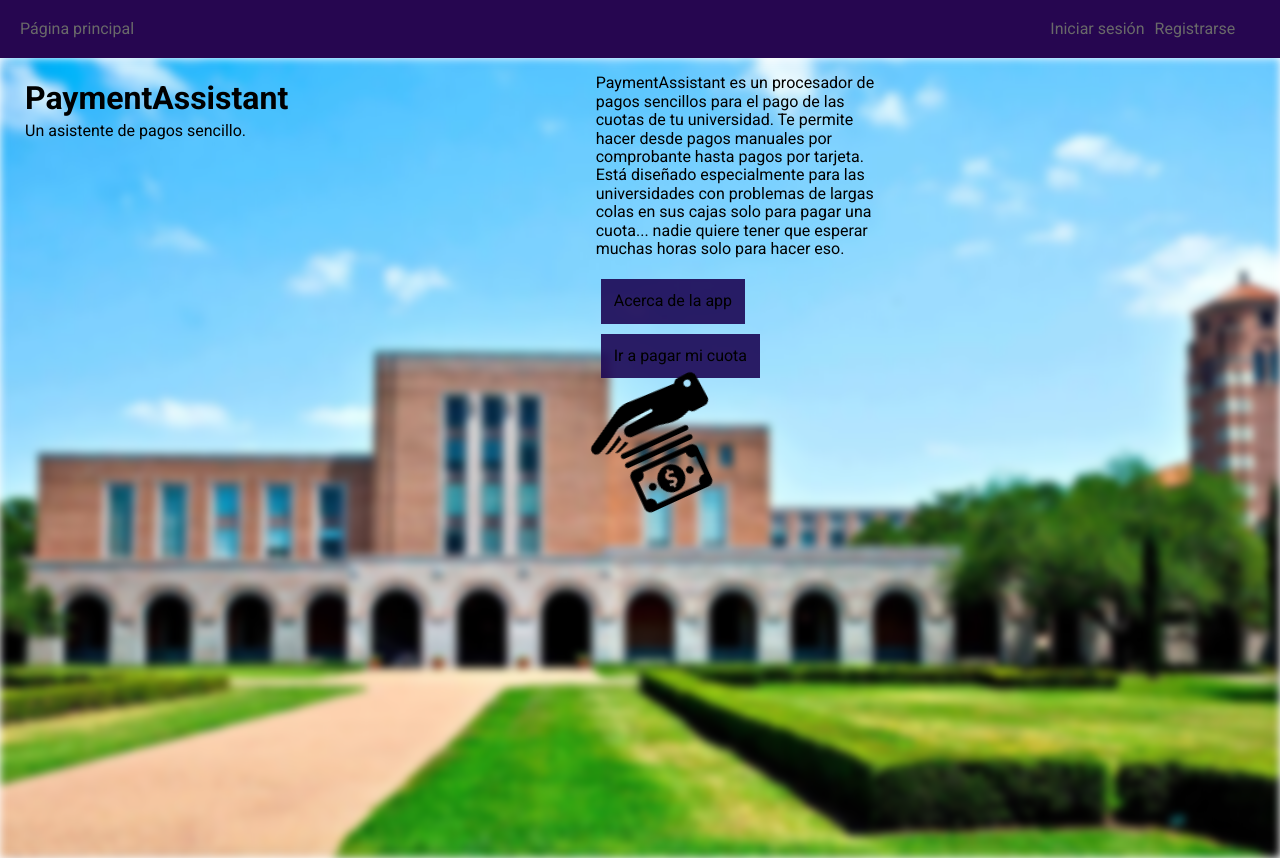
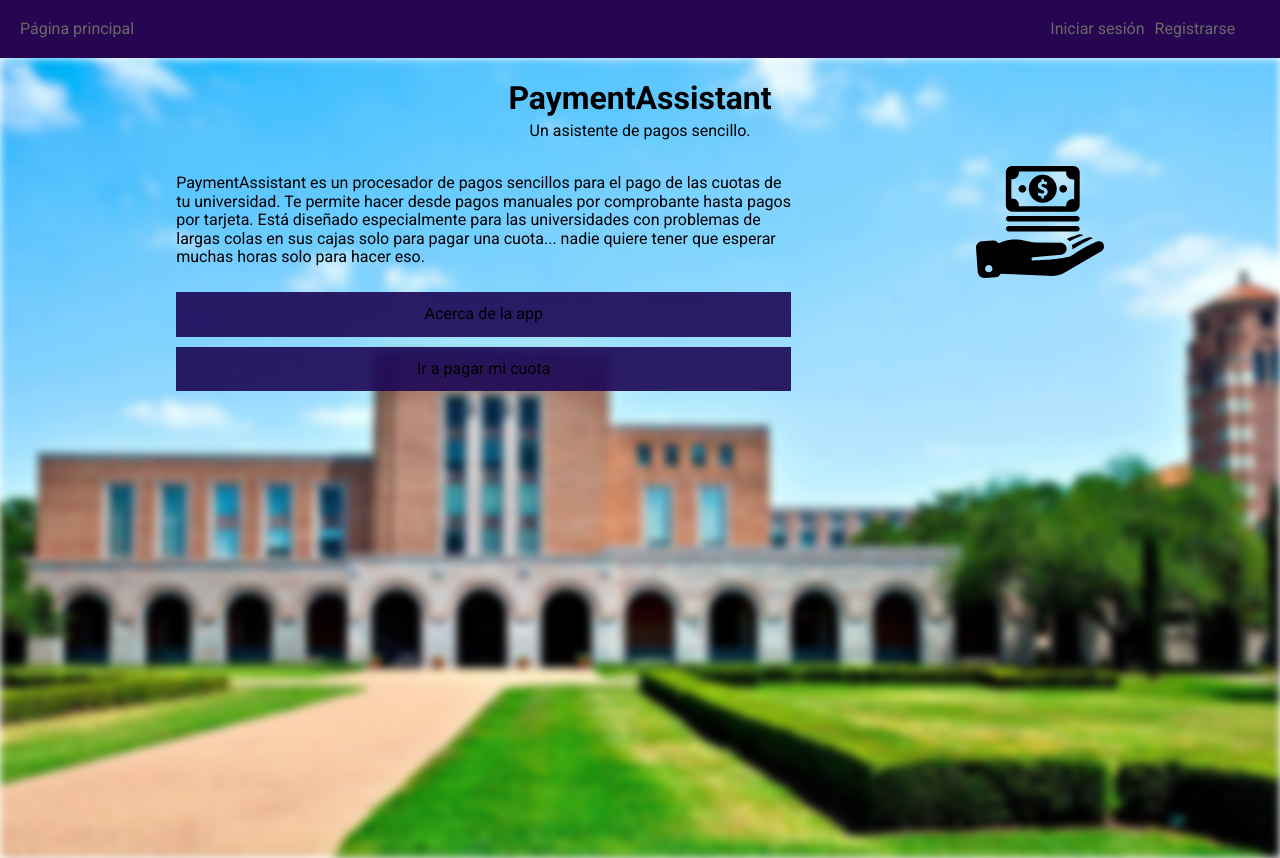
Before and after one commit to Vz0n/PaymentAssistant, a Flask app: page / in a window 1280 px wide. Run offline with Flask 3, Linux system fonts and the light colour scheme; parts of the project's set-up code (start-up, migrations or seed data) failed here and were passed over; some libraries are stand-ins or nearby versions.

Commit message:
restyle page contents

```diff
--- a/static/css/main.css
+++ b/static/css/main.css
@@ -35,7 +35,15 @@
 button, .link-button {
     background-color: var(--buttons-color);
     padding: 13px;
+    text-align: center;
     border: none;
+}
+
+.text-container {
+    width: 50%;
+    display: flex;
+    flex-direction: column;
+    gap: 10px;
 }
 
 .link {
@@ -44,7 +52,7 @@
 }
 
 .link:hover, .link-button:hover {
-    scale: 1.1;
+    scale: 1.03;
     box-shadow: 1px 1px 15px var(--primary-color);
 }
 
@@ -114,3 +122,11 @@
         width: 88%;
     }
 }
+
+.box-warning {
+    background-color: var(--primary-color);
+    border-radius: 5px;
+    color: yellow;
+    margin: auto;
+    padding: 5px;
+}
--- a/static/css/pages.css
+++ b/static/css/pages.css
@@ -3,29 +3,25 @@
     margin-right: 25px;
     display: grid;
     grid-template:
-                 "header header header" 50px
-                 "  .   .   img" 60px
-                 "text text  . " min-content / min-content 300px 300px;
+                 "header header header" 100px
+                 "content  content  content" max-content
+                 "content  content  content" max-content;
     column-gap: 25%;
 
-    .content-header {
+    .text-header {
         grid-area: header;
-        margin-bottom: 50px;
+        text-align: center;
     }
 
-    .text {
-        grid-area: text;
-    }
-
-    img {
-        grid-area: img;
-        animation-name: rotating-image;
-        animation-duration: 4s;
-        animation-iteration-count: infinite;
+    .text-main {
+        grid-area: content;
+        display: flex;
+        justify-content: center;
+        gap: 15%;
     }
 
     .link-button {
-        margin: 5px;
+        justify-self: end;
     }
 }
 
--- a/static/js/script.js
+++ b/static/js/script.js
@@ -29,7 +29,7 @@
 */
 
 function setupLinks(){
-    var links = document.getElementsByClassName("link");
+    var links = document.getElementsByClassName("link-button");
 
     for(let link of links){
         let href = link.getAttribute("data-href");
```
